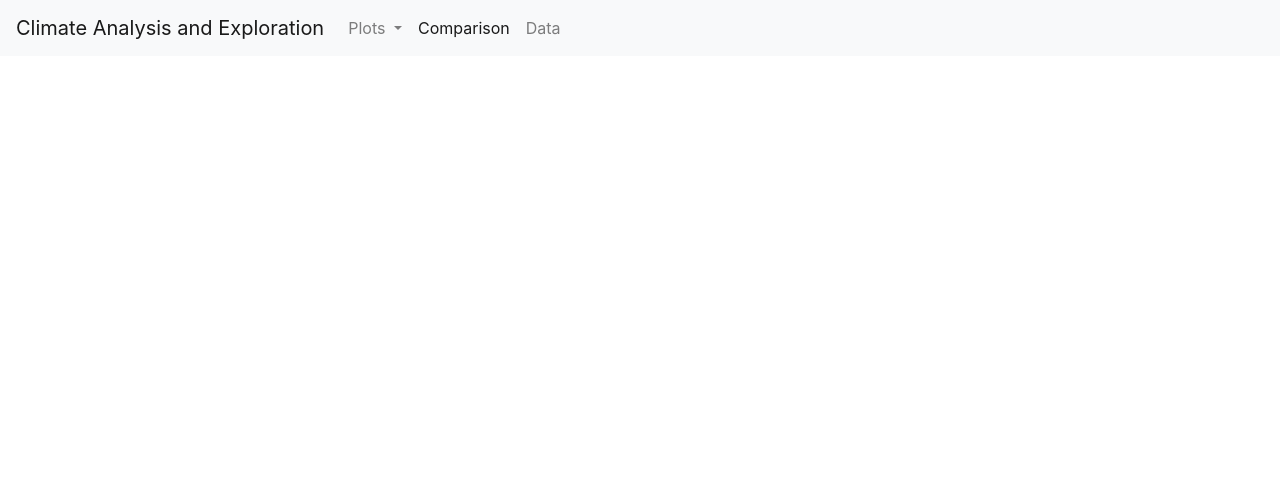
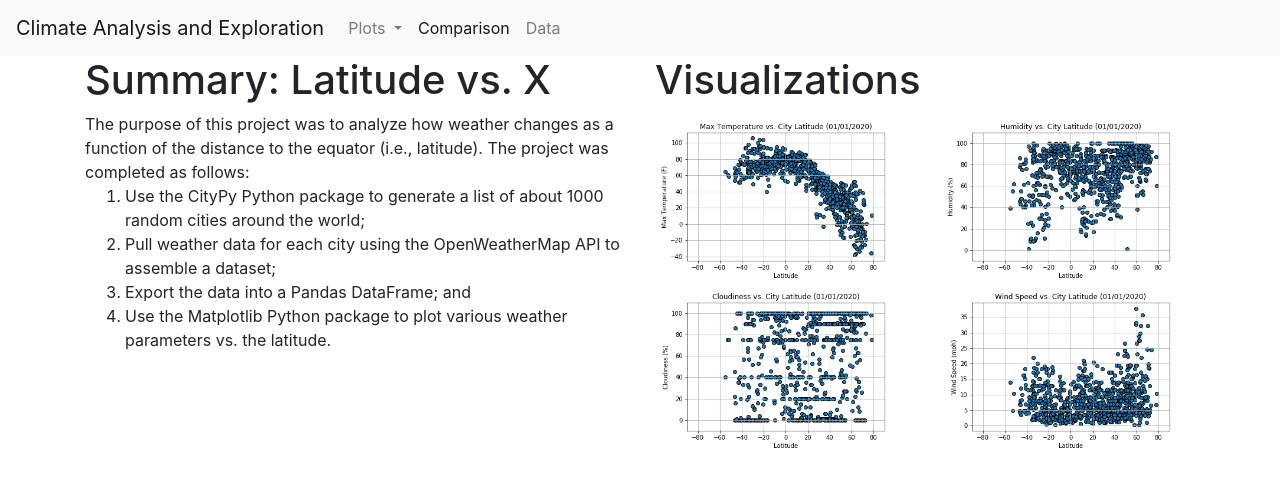
Before and after one commit to ybacoder/hw-8, a plain HTML site: page index.html in a window 1280 px wide. Drawn offline with nearby package versions, Linux system fonts and the light colour scheme.

Commit message:
Add content to index.html

```diff
--- a/index.html
+++ b/index.html
@@ -41,14 +41,54 @@
 
 
 
-        <div>
-
-        </div>
-        <div>
-
-        </div>
-        <div>
-
+        <div class="container">
+            <div class="row">
+                <div class="col-md-6 col-sm-12">
+                    <h1>
+                        Summary: Latitude vs. X
+                    </h1>
+                    <div class="row">
+                        <div class="col">
+                            The purpose of this project was to analyze how weather changes as a function of the distance to the equator (i.e., latitude). The project was completed as follows:
+                            <ol>
+                                <li>Use the CityPy Python package to generate a list of about 1000 random cities around the world;</li>
+                                <li>Pull weather data for each city using the OpenWeatherMap API to assemble a dataset;</li>
+                                <li>Export the data into a Pandas DataFrame; and</li>
+                                <li>Use the Matplotlib Python package to plot various weather parameters vs. the latitude.</li>
+                            </ol>
+                        </div>
+                    </div>
+                </div>
+                <div class="col-md-6 col-sm-12">
+                    <h1>
+                        Visualizations
+                    </h1>
+                    <div class="row">
+                        <div class="col">
+                            <a href="max_temp.html" title="">
+                                <img src="02 Max Temperature vs. City Latitude.png" class="img-fluid">
+                            </a>
+                        </div>
+                        <div class="col">
+                            <a href="humidity.html" title="">
+                                <img src="03 Humidity vs. City Latitude.png" class="img-fluid">
+                            </a>
+                        </div>
+                    </div>
+                    <div class="row">
+                        <div class="col">
+                            <a href="cloudiness.html" title="">
+                                <img src="04 Cloudiness vs. City Latitude.png" class="img-fluid">
+                            </a>
+                        </div>
+                        <div class="col">
+                            <a href="wind_speed.html" title="">
+                                <img src="05 Wind Speed vs. City Latitude.png" class="img-fluid">
+                            </a>
+                        </div>
+                    </div>
+                </div>
+            </div>
         </div>
     </body>
 </html>
```
